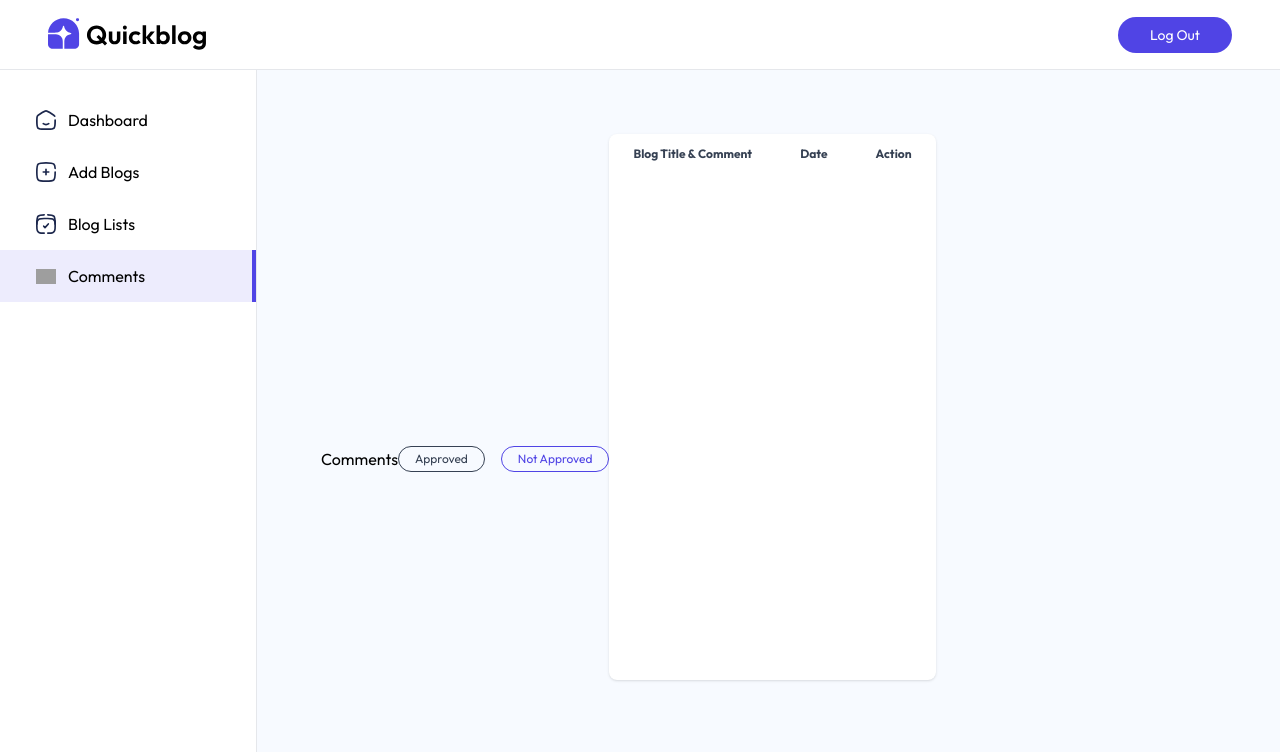
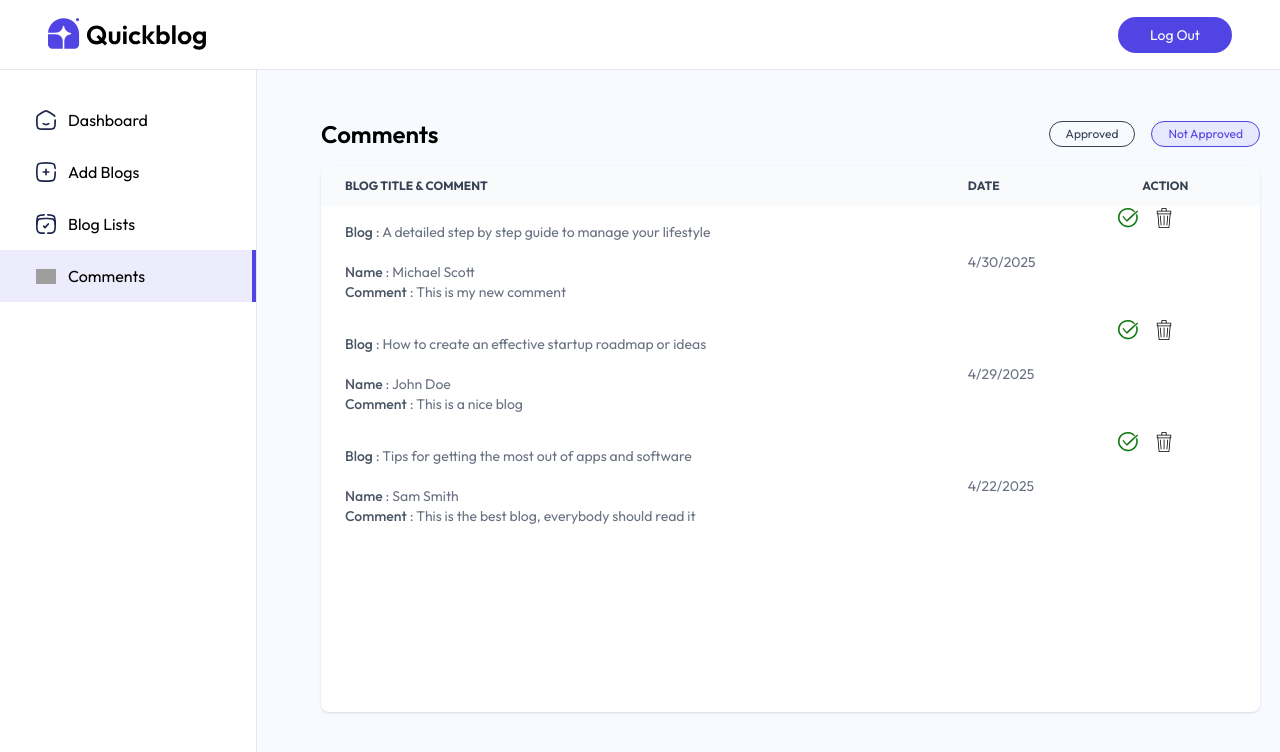
Before and after one commit to outgoingrudra/Blog-site, a React (Vite) app in the folder frontend/: page /admin/comments in a window 1280 px wide. Shown: the top 752 px of the page. Built offline with nearby package versions, Linux system fonts and the light colour scheme; grey boxes are pictures that could not be loaded.

Commit message:
changes made

```diff
--- a/frontend/src/Components/admin/CommentTable.jsx
+++ b/frontend/src/Components/admin/CommentTable.jsx
@@ -19,10 +19,10 @@ export default function CommentTable({comment,fetchComment}) {
     <td className="px-6 py-4 max-sm:hidden">
         {blogDate.toLocaleDateString()}
     </td>
-    <td className="">
+    <td className="inline-flex items-center gap-4">
           {!comment.isApproved ? <img src={assets.tick_icon} className='w-5 hover:scale-110  transition-all cursor-pointer' /> :
            <p className='text-xs border border-green-600 bg-green-100 text-green-600 rounded-full px-3 py-1'>Approved</p>}
-           <img src={assets.bin_icon} alt="" />
+           <img src={assets.bin_icon} alt="" className='w-5 hover:scale-110 transition-all cursor-pointer' />
 
     </td>
 
--- a/frontend/src/Pages/Admin/Comments.jsx
+++ b/frontend/src/Pages/Admin/Comments.jsx
@@ -1,5 +1,6 @@
 import React, { useEffect, useState } from 'react'
 import { comments_data } from '../../assets/assets'
+import CommentTable from '../../Components/admin/CommentTable'
 
 export default function Comments() {
   const [comments,setComments] = useState([])
@@ -8,38 +9,64 @@ export default function Comments() {
   const fetchComment = async()=>{
     setComments(comments_data)
   }
+
   useEffect(()=>{
     fetchComment()
   },[])
+
   return (
-    <div className='flex w-full pt-5 px-5  sm:pt-12  sm:pl-16 bg-blue-50/50'>
-      <div className="flex justify-between items-center max-w-3xl">
-        <h1 className="">
+    <div className='flex flex-col w-full pt-5 px-5 sm:pt-12 sm:pl-16 bg-blue-50/50'>
+      {/* Header Section */}
+      <div className="flex justify-between items-center w-full mb-4">
+        <h1 className="text-2xl font-semibold">
           Comments
         </h1>
         <div className="flex gap-4">
-          <button onClick={()=>setFilter('Approved')} className={`shadow-custom-sm border rounded-full px-4 py-1  cursor-pointer text-xs ${filter == 'Approved' ? 'text-primary' : 'text-gray-700'}`}>Approved</button>
-          <button onClick={()=>setFilter('Not Approved')} className={`shadow-custom-sm border rounded-full px-4 py-1  cursor-pointer text-xs ${filter == 'Not Approved' ? 'text-primary' : 'text-gray-700'}`}>Not Approved</button>
-
+          <button
+            onClick={()=>setFilter('Approved')}
+            className={`shadow-custom-sm border rounded-full px-4 py-1 cursor-pointer text-xs transition-colors ${
+              filter === 'Approved' ? 'text-primary bg-primary/10' : 'text-gray-700 hover:bg-gray-50'
+            }`}
+          >
+            Approved
+          </button>
+          <button
+            onClick={()=>setFilter('Not Approved')}
+            className={`shadow-custom-sm border rounded-full px-4 py-1 cursor-pointer text-xs transition-colors ${
+              filter === 'Not Approved' ? 'text-primary bg-primary/10' : 'text-gray-700 hover:bg-gray-50'
+            }`}
+          >
+            Not Approved
+          </button>
         </div>
       </div>
-      <div className="relative h-4/5 max-w-3xl overflow-x-auto mt-4  bg-white shadow rounded-lg scrollbar-hide">
+
+      {/* Table Section */}
+      <div className="relative h-4/5 w-full overflow-x-auto bg-white shadow rounded-lg scrollbar-hide">
         <table className="w-full text-sm text-gray-500">
-          <thead className='text-xs text-gray-700 text-left-uppercase'>
+          <thead className='text-xs text-gray-700 text-left uppercase bg-gray-50'>
             <tr>
-              <th scope='col' className='px-6 py-3 '>Blog Title & Comment</th>
+              <th scope='col' className='px-6 py-3'>Blog Title & Comment</th>
               <th scope='col' className='px-6 py-3 max-sm:hidden'>Date</th>
-              <th scope='col' className='px-6 py-3 '> Action</th>
+              <th scope='col' className='px-6 py-3'>Action</th>
             </tr>
           </thead>
           <tbody>
-
+            {comments.filter((comment) => {
+              if(filter === 'Approved')
+                return comment.isApproved === true
+              return comment.isApproved === false
+            }).map((comment, index) =>
+              <CommentTable
+                key={comment._id}
+                comment={comment}
+                index={index + 1}
+                fetchComment={fetchComment}
+              />
+            )}
           </tbody>
         </table>
       </div>
-
-
-
     </div>
   )
 }
```
